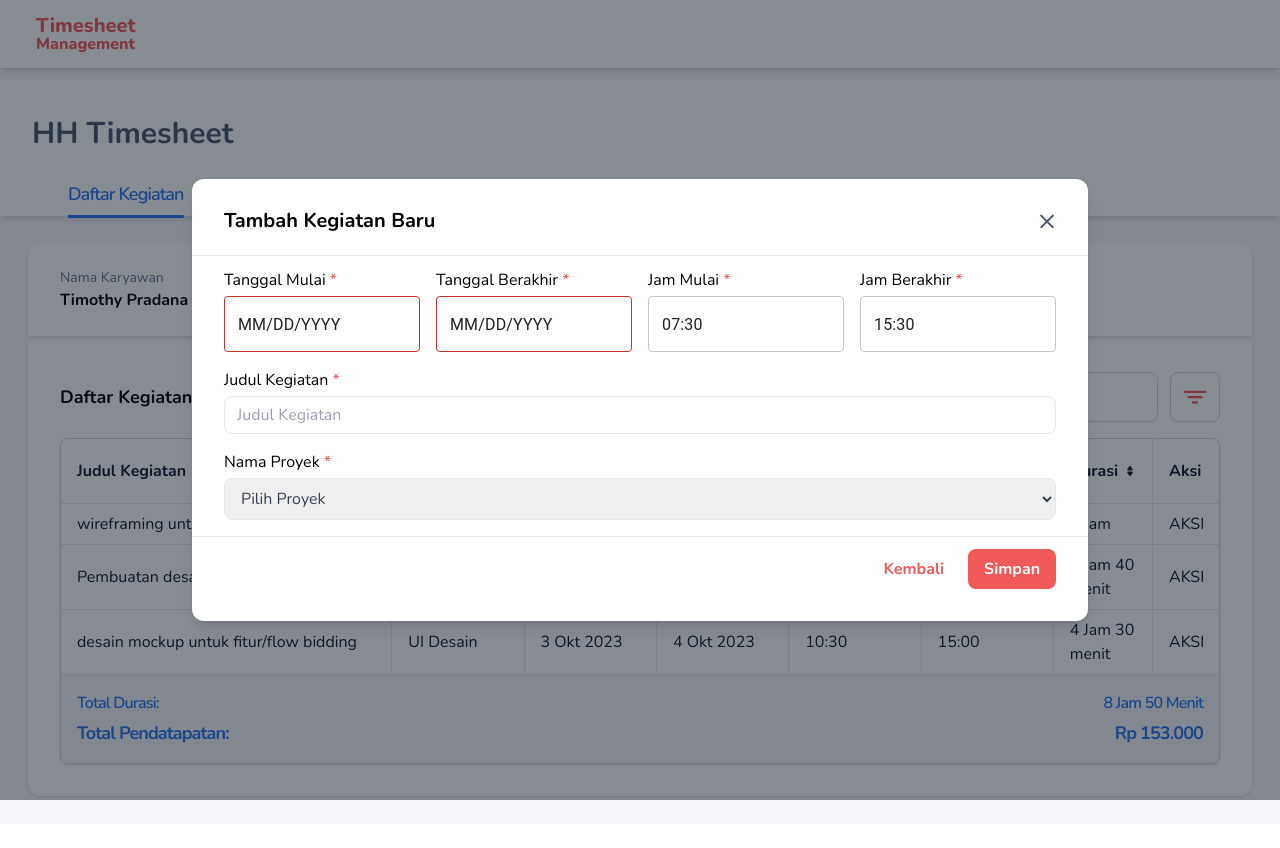
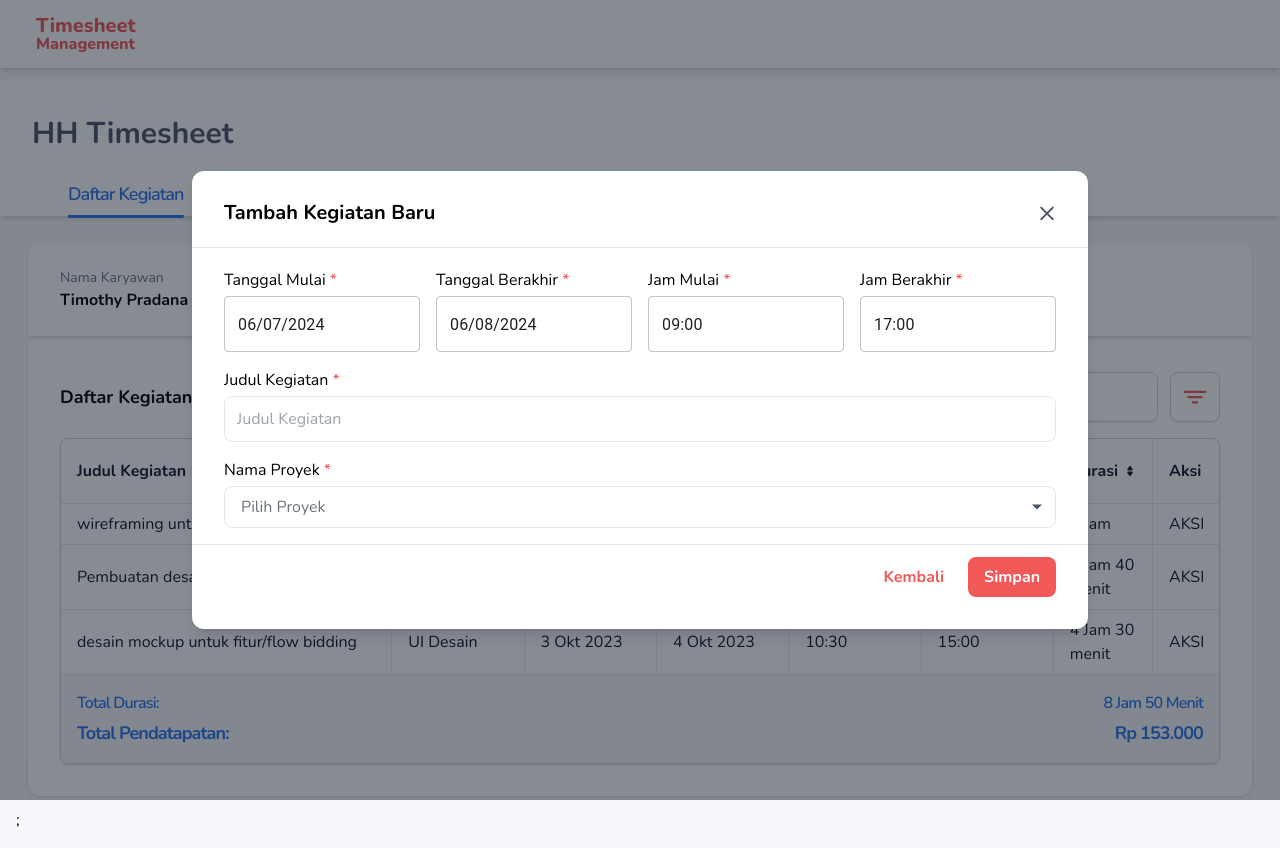
Before and after one commit to naeljeff/happy-homes-test, a React (Create React App) app: page / in a window 1280 px wide. Both pictures are taken after a click on the button "Tambah Kegiatan". Before the commit the page ends 824 px from the top, so only its background shows below. Built offline with nearby package versions, Linux system fonts and the light colour scheme.

Commit message:
Finished Tambah Kegiatan

```diff
--- a/src/Components/DaftarKegiatan.jsx
+++ b/src/Components/DaftarKegiatan.jsx
@@ -6,7 +6,6 @@ import { useEffect, useState } from "react";
 import ItemData from "./ItemData";
 import SortIcon from "./SortIcon";
 import FilterProject from "./FilterProject";
-import TambahProject from "./TambahProject";
 import TambahKegiatan from "./TambahKegiatan";
 
 const DaftarKegiatan = () => {
@@ -319,7 +318,6 @@ const DaftarKegiatan = () => {
         onApplyFilter={handleApplyFilter}
       />
 
-
       <TambahKegiatan
         isOpen={isAddKegiatanOpen}
         onClose={handleCloseAddKegiatan}
--- a/src/Components/TambahKegiatan.jsx
+++ b/src/Components/TambahKegiatan.jsx
@@ -3,31 +3,77 @@ import { DatePicker } from "@mui/x-date-pickers/DatePicker";
 import { TimePicker } from "@mui/x-date-pickers/TimePicker";
 import { renderTimeViewClock } from "@mui/x-date-pickers/timeViewRenderers";
 import dayjs from "dayjs";
+import { IoMdArrowDropdown } from "react-icons/io";
 
 import TambahProject from "./TambahProject";
 
 const TambahKegiatan = ({ isOpen, onClose, projectsList }) => {
-  const [tanggalMulai, setTanggalMulai] = useState(dayjs(''));
-  const [tanggalBerakhir, setTanggalBerakhir] = useState(dayjs(''));
-  const [jamMulai, setJamMulai] = useState(dayjs("2024-06-08T07:30"));
-  const [jamBerakhir, setJamBerakhir] = useState(dayjs("2024-06-08T15:30"));
+  const defaultNowDate = dayjs();
+  const defaultTomorrowDate = dayjs().add(1, "day");
+  const defaultNowTime = dayjs().set("hour", 9).startOf("hour");
+  const defaultTomorrowTime = dayjs().set("hour", 17).startOf("hour");
+
+  const [tanggalMulai, setTanggalMulai] = useState(defaultNowDate);
+  const [tanggalBerakhir, setTanggalBerakhir] = useState(defaultTomorrowDate);
+  const [jamMulai, setJamMulai] = useState(defaultNowTime);
+  const [jamBerakhir, setJamBerakhir] = useState(defaultTomorrowTime);
   const [judulKegiatan, setJudulKegiatan] = useState("");
   const [selectedProject, setSelectedProject] = useState("");
 
   const handleTambahKegiatan = () => {
-    console.log({
-      tanggalMulai,
-      tanggalBerakhir,
-      jamMulai,
-      jamBerakhir,
-      judulKegiatan,
-      selectedProject,
-    });
+
+    if (!tanggalMulai.valueOf()) alert("Tanggal mulai tidak boleh kosong");
+    else if (!tanggalBerakhir.valueOf())
+      alert("Tanggal berakhir tidak boleh kosong");
+    else if (!jamMulai.valueOf()) alert("Jam mulai tidak boleh kosong");
+    else if (!jamBerakhir.valueOf()) alert("Jam berakhir tidak boleh kosong");
+    else if (!judulKegiatan) alert("Judul kegiatan tidak boleh kosong");
+    else if (!selectedProject) alert("Project tidak boleh kosong");
+    else {
+      const tMulai = tanggalMulai.format("MM/DD/YYYY");
+      const tBerakhir = tanggalBerakhir.format("MM/DD/YYYY");
+      const jMulai = jamMulai.format("hh:mm");
+      const jBerakhir = jamBerakhir.format("hh:mm");
+
+      const data = {
+        tanggalMulai: tMulai,
+        tanggalBerakhir: tBerakhir,
+        waktuMulai: jMulai,
+        waktuBerakhir: jBerakhir,
+        judul: judulKegiatan,
+        namaProyek: selectedProject,
+      };
+      console.log(data);
+      onClose(true);
+      setTanggalMulai(defaultNowDate);
+      setTanggalBerakhir(defaultNowDate);
+      setJamMulai(defaultNowTime);
+      setJamBerakhir(defaultTomorrowTime);
+      setJudulKegiatan("");
+      setSelectedProject("");
+      setDropdownState(!dropdownState);
+    }
   };
 
   const handleCloseAddKegiatan = () => {
-    // setProject("");
+    setTanggalMulai(defaultNowDate);
+    setTanggalBerakhir(defaultNowDate);
+    setJamMulai(defaultNowTime);
+    setJamBerakhir(defaultTomorrowTime);
+    setJudulKegiatan("");
+    setSelectedProject("");
     onClose(true);
+    setDropdownState(!dropdownState);
+  };
+
+  const [dropdownState, setDropdownState] = useState(false);
+  const handleDropdownState = () => {
+    setDropdownState(!dropdownState);
+  };
+
+  const handleSelectedProject = (project) => {
+    setSelectedProject(project);
+    setDropdownState(!dropdownState);
   };
 
   // Add Project
@@ -37,18 +83,8 @@ const TambahKegiatan = ({ isOpen, onClose, projectsList }) => {
     setIsAddProjectOpen(false);
   };
 
-  const handlePilihProyek = (event) => {
-    const value = event.target.value;
-    if (value === "addProject") {
-      setSelectedProject(value);
+  const handleOpenAddProject = () => {
     setIsAddProjectOpen(true);
-      <TambahProject
-        isOpen={isAddProjectOpen}
-        onClose={handleCloseAddProject}
-      />;
-    } else {
-      setSelectedProject(value);
-    }
   };
 
   if (!isOpen) return null;
@@ -65,7 +101,7 @@ const TambahKegiatan = ({ isOpen, onClose, projectsList }) => {
               &times;
             </button>
           </div>
-          <div class="border-t border-gray-200 mb-3 min-w-full -mx-8"></div>
+          <div class="border-t border-gray-200 min-w-full -mx-8 mb-5"></div>
 
           <div className="flex justify-evenly">
             <div className="grid grid-cols-4 gap-4 mb-4">
@@ -77,8 +113,18 @@ const TambahKegiatan = ({ isOpen, onClose, projectsList }) => {
                   slotProps={{
                     textField: { size: "medium", color: "error" },
                   }}
+                  onChange={(newValue) => {
+                    setTanggalMulai(newValue);
+                    if (
+                      newValue.isAfter(tanggalBerakhir) ||
+                      newValue.isSame(tanggalBerakhir, "day")
+                    ) {
+                      setTanggalBerakhir(newValue.add(1, "day"));
+                    }
+                  }}
+                  defaultValue={defaultNowDate}
+                  minDate={defaultNowDate}
                   value={tanggalMulai}
-                  onChange={(newValue) => setTanggalMulai(newValue)}
                 />
               </div>
               <div>
@@ -89,8 +135,10 @@ const TambahKegiatan = ({ isOpen, onClose, projectsList }) => {
                   slotProps={{
                     textField: { size: "medium", color: "error" },
                   }}
+                  onChange={(newValue) => setTanggalBerakhir(newValue)}
+                  defaultValue={defaultTomorrowDate}
+                  minDate={tanggalMulai.add(1, "day")}
                   value={tanggalBerakhir}
-                  onChange={(newValue) => setTanggalBerakhir(newValue)}
                 />
               </div>
               <div>
@@ -107,6 +155,7 @@ const TambahKegiatan = ({ isOpen, onClose, projectsList }) => {
                     minutes: renderTimeViewClock,
                     seconds: renderTimeViewClock,
                   }}
+                  defaultValue={defaultNowTime}
                   value={jamMulai}
                   onChange={(newValue) => setJamMulai(newValue)}
                 />
@@ -125,6 +174,7 @@ const TambahKegiatan = ({ isOpen, onClose, projectsList }) => {
                     minutes: renderTimeViewClock,
                     seconds: renderTimeViewClock,
                   }}
+                  defaultValue={defaultTomorrowTime}
                   value={jamBerakhir}
                   onChange={(newValue) => setJamBerakhir(newValue)}
                 />
@@ -140,7 +190,7 @@ const TambahKegiatan = ({ isOpen, onClose, projectsList }) => {
               type="text"
               value={judulKegiatan}
               onChange={(event) => setJudulKegiatan(event.target.value)}
-              className="w-full border rounded-lg px-3 py-2 text-gray-700 leading-tight focus:outline-none focus:border-[#F15858] focus:ring-1 focus:ring-[#F15858]"
+              className="w-full border rounded-lg p-3 text-gray-700 leading-tight focus:outline-none focus:border-[#F15858] focus:ring-1 focus:ring-[#F15858]"
               placeholder="Judul Kegiatan"
             />
           </div>
@@ -148,26 +198,52 @@ const TambahKegiatan = ({ isOpen, onClose, projectsList }) => {
             <label className="block mb-1">
               Nama Proyek <span class="text-[#F15858]">*</span>
             </label>
-            <select
-              value={selectedProject}
-              onChange={handlePilihProyek}
-              className="w-full border rounded-lg px-3 py-2 text-gray-700 focus-within:border-[#F15858] focus-within:ring-1 focus-within:ring-[#F15858]"
+
+            <div className="relative">
+              <div className="flex items-center border rounded-lg p-2">
+                <div className="flex flex-wrap gap-2">
+                  {selectedProject !== "" ? (
+                    <span
+                      key={selectedProject}
+                      className="flex items-center bg-white text-gray-700 font-semibold tracking-tighter p-1 pr-3 rounded-full ml-2"
                     >
-              <option value="">Pilih Proyek</option>
-              <option
-                value="addProject"
-                className="text-[#F15858] font-semibold"
+                      {selectedProject}
+                    </span>
+                  ) : (
+                    <span className="text-gray-500 pl-2">Pilih Proyek</span>
+                  )}
+                </div>
+                <button
+                  onClick={handleDropdownState}
+                  type="button"
+                  className="ml-auto text-gray-600"
+                >
+                  <IoMdArrowDropdown className="text-xl hover:text-[#F15858]" />
+                </button>
+              </div>
+
+              {dropdownState && (
+                <div className="absolute left-0 right-0 mt-2 bg-white border rounded-lg shadow-lg z-10">
+                  <div
+                    onClick={handleOpenAddProject}
+                    className="cursor-pointer px-4 py-2 text-[#F15858] font-bold hover:bg-gray-200 rounded"
                   >
                     + Tambah Proyek
-              </option>
-              {projectsList.map((project, index) => (
-                <option key={index} value={project}>
+                  </div>
+                  {projectsList.map((project) => (
+                    <div
+                      onClick={() => handleSelectedProject(project)}
+                      key={project}
+                      className="cursor-pointer px-4 py-2 hover:bg-gray-200 rounded"
+                    >
                       {project}
-                </option>
+                    </div>
                   ))}
-            </select>
                 </div>
-          <div class="border-t border-gray-200 mb-3 min-w-full -mx-8"></div>
+              )}
+            </div>
+          </div>
+          <div class="border-t border-gray-200 mb-3 min-w-full -mx-8 my-4"></div>
           <div className="flex justify-end">
             <button
               onClick={handleCloseAddKegiatan}
@@ -176,7 +252,7 @@ const TambahKegiatan = ({ isOpen, onClose, projectsList }) => {
               Kembali
             </button>
             <button
-              onClick=""
+              onClick={handleTambahKegiatan}
               className="bg-[#F15858] text-white font-bold py-2 px-4 rounded-lg hover:underline hover:underline-offset-4"
             >
               Simpan
@@ -184,6 +260,11 @@ const TambahKegiatan = ({ isOpen, onClose, projectsList }) => {
           </div>
         </div>
       </div>
+      <TambahProject
+        isOpen={isAddProjectOpen}
+        onClose={handleCloseAddProject}
+      />
+      ;
     </>
   );
 };
```
Lines whose indentation alone changed are shown as unchanged.
